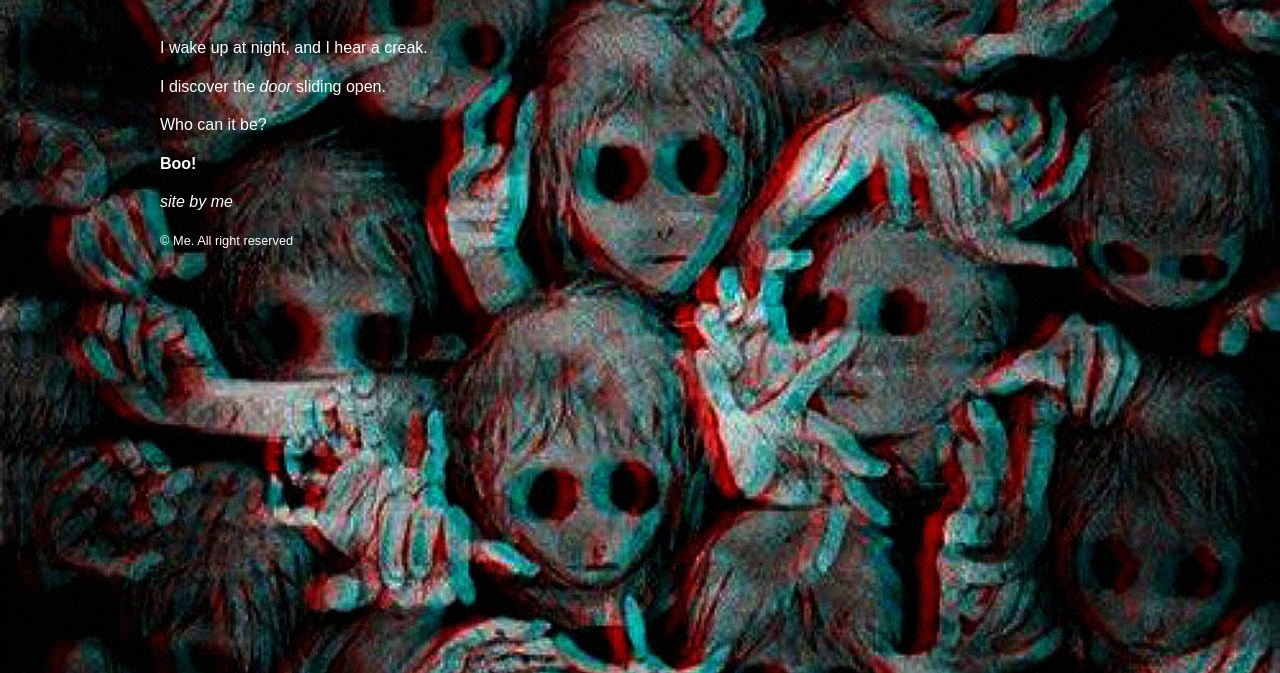
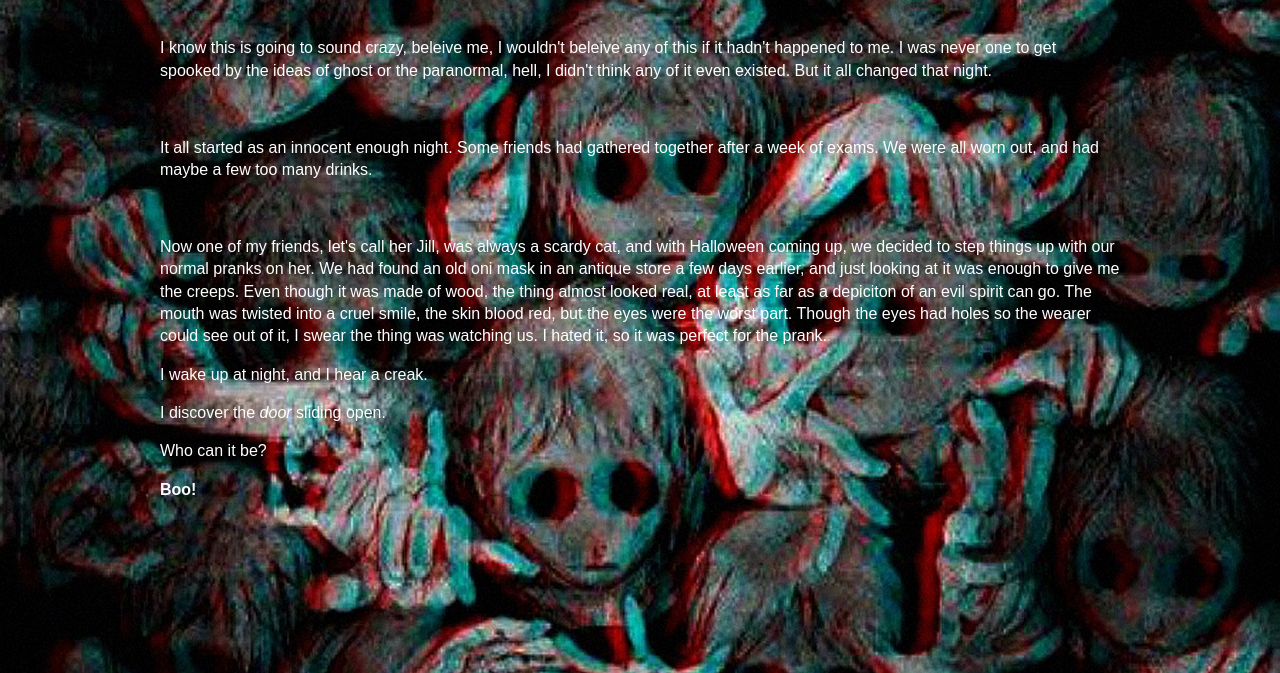
Before and after one commit to drwhich/Exquisite-Corpse, a plain HTML site: page index.html in a window 1280 px wide. Shown: the part 127-800 px from the top of the page. Drawn offline with nearby package versions, Linux system fonts and the light colour scheme.

Commit message:
Story stuff
Brady added some story stuff. First edit

```diff
--- a/index.html
+++ b/index.html
@@ -1,29 +1,47 @@
-<!doctype html>
-<html class="no-js" lang="en">
     <head>
         <meta charset="utf-8">
         <meta http-equiv="x-ua-compatible" content="ie=edge">
+        <title>Semantic Markup Boilerplate</title>
         <title>Exquisite Corpse</title>
         <meta name="description" content="Class demo of html5 boilerplate and html5 structure and semantics">
         <meta name="viewport" content="width=device-width, initial-scale=1">
-
-        <link rel="apple-touch-icon" href="apple-touch-icon.png">
-        <link href="favicon.ico">
 
         <link rel="stylesheet" href="css/normalize.css">
         <link rel="stylesheet" href="css/main.css">
         <script src="js/vendor/modernizr-2.8.3.min.js"></script>
         <script src="https://code.jquery.com/jquery-1.10.2.js"></script> <!-- Fading in/out Jquery -->
     </head>
+    <body>
     <body class="main">
         <!--[if lte IE 9]>
             <p class="browserupgrade">You are using an <strong>outdated</strong> browser. Please <a href="http://browsehappy.com/">upgrade your browser</a> to improve your experience and security.</p>
         <![endif]-->
 
         <!-- Add your site or application content here -->
+
+        <main>
+       <!--    <p><time datetime="2016-09-20T16:00-07:00" pubdate="pubdate">September 20th, 2016 4:00pm</time></p>
+          <p>Hello world! This is HTML5 Boilerplate.</p> -->
         <h1>Exquisite Corpse</h1>
         <main class="container">
           <p><time  class="hidden" datetime="2016-09-20T16:00-07:00" pubdate="pubdate">September 20th, 2016 4:00pm</time></p>
+
+
+
+        <!-- Brady did this part -->
+  <p>I know this is going to sound crazy, beleive me, I wouldn't beleive any of this if it hadn't happened to me. I was never one to get spooked by the ideas of ghost or the paranormal, hell, I didn't think any of it even existed. But it all changed that night.</p>
+  <br>
+  <p>It all started as an innocent enough night. Some friends had gathered together after a week of exams. We were all worn out, and had maybe a few too many drinks.</p>
+  <br>
+  <p>Now one of my friends, let's call her Jill, was always a scardy cat, and with Halloween coming up, we decided to step things up with our normal pranks on her. We had found an old oni mask in an antique store a few days earlier, and just looking at it was enough to give me the creeps. Even though it was made of wood, the thing almost looked real, at least as far as a depiciton of an evil spirit can go. The mouth was twisted into a cruel smile, the skin blood red, but the eyes were the worst part. Though the eyes had holes so the wearer could see out of it, I swear the thing was watching us. I hated it, so it was perfect for the prank.</p>
+
+
+        <!-- end brady stuff -->
+
+
+
+
+
           <p>I wake up at night, and I hear a creak. </p>
           <p>I discover the <i>door</i> sliding open.</p>
           <p>Who can it be?</p>
@@ -35,12 +53,54 @@
             <figure><img class="toggle" src="img/boo.png" alt="boo" style="position: absolute; top: 125px; left: 100px;" class="boo-pic"></figure>
           </div>
 
+         <!--  <h3>abbreviations</h3>
+          <p>Welcome to the <abbr title="Technology Arts and Media">TAM</abbr></p>
 
+          <h2>definitions</h2>
+          <p>What is a <dfn>keytar</dfn>? Well some people define it as a "keyboard shaped like a guitar."</p>
+
+          <h3>figures and figcaptions</h3>
+          <figure>
+            <img src="source" alt="korg keytar" />
+            <figcaption>Caption for the figure</figcaption>
+          </figure>
+          <p>Lorem ipsum dolor sit amet, consectetur adipisicing elit. Eum <mark>cupiditate cum voluptatem repellat</mark> iusto similique quia id expedita rerum soluta nemo, modi nulla unde repellendus sequi in fugit nihil itaque.</p>
+          <p>Lorem <strong>ipsum dolor sit amet</strong>, consectetur adipisicing elit. <b>Quasi repudiandae<b> voluptate vero quo <em>nulla excepturi incidunt</em> ratione sunt. <i>In cum odio</i>, nostrum ex ipsa velit sint esse natus aliquid officiis.</p>
+
+          <h3>blockquote and cite</h3>
+          <blockquote cite="url of source">
+            <p>
+              <q>Be yourself everyone else is taken.</q>
+              <cite>Oscar Wilde</cite>
+            </p>
+          </blockquote>
+
+          <h3>details</h3>
+          <details>
+            <summary>summary</summary>
+            <p>Lorem ipsum dolor sit amet, consectetur adipisicing elit. Culpa eveniet dolores modi maiores, ad, voluptas vel, vitae quam obcaecati aliquid eum. Blanditiis quas rem facere ipsa magnam eaque aspernatur temporibus.</p>
+            <details>
+              <summary>summary</summary>
+              <p>Lorem ipsum dolor sit amet, consectetur adipisicing elit. Culpa eveniet dolores modi maiores, ad, voluptas vel, vitae quam obcaecati aliquid eum. Blanditiis quas rem facere ipsa magnam eaque aspernatur temporibus.</p>
+            </details>
+          </details>
+
+          <h3>code snippets</h3>
+          <code>
+            <pre>
+      &lt;p&gt;this is how you display code&lt;/p&gt;
+            </pre>
+          </code>
+
+        </main>
+
+        <footer>
+          <h3>site address</h3>
           <address class="">
             site by me
           </address>
-          <p><small>&copy; Me. All right reserved</small></p>
-        </footer>
+@@ -76,7 +44,15 @@
+ -->
 
 
 
@@ -55,14 +115,11 @@
         </script>
         <script src="https://code.jquery.com/jquery-3.1.0.min.js"></script>
         <script>window.jQuery || document.write('<script src="js/vendor/jquery-3.1.0.min.js"><\/script>')</script>
-        <script src="js/plugins.js"></script>
-        <script src="js/main.js"></script>
-
-        <!-- Google Analytics: change UA-XXXXX-Y to be your site's ID. -->
-        <script>
+  <!--       <script src="js/plugins.js"></script>
+@@ -87,6 +63,21 @@
             window.ga=function(){ga.q.push(arguments)};ga.q=[];ga.l=+new Date;
             ga('create','UA-XXXXX-Y','auto');ga('send','pageview')
-        </script>
+        </script> -->
         <!-- This Javascript is used to center the content
         <script>
         'use strict';
```
